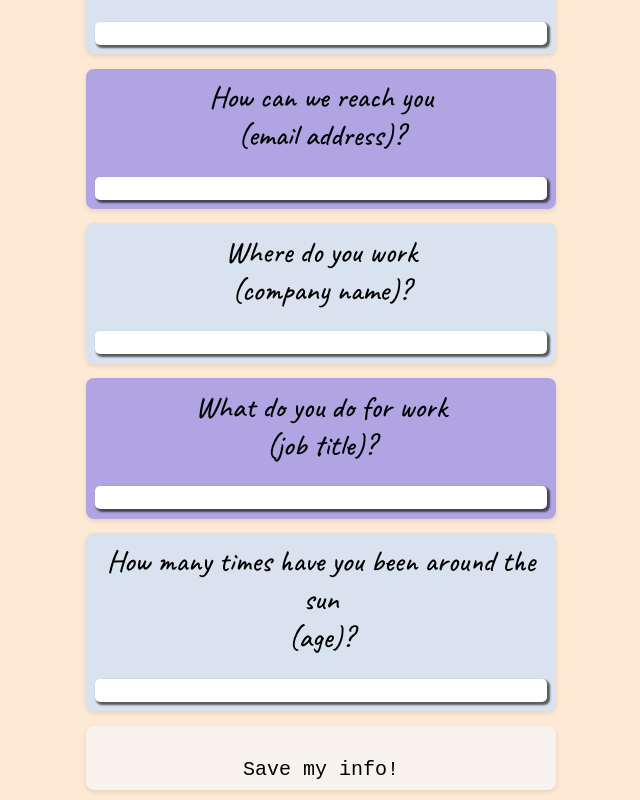
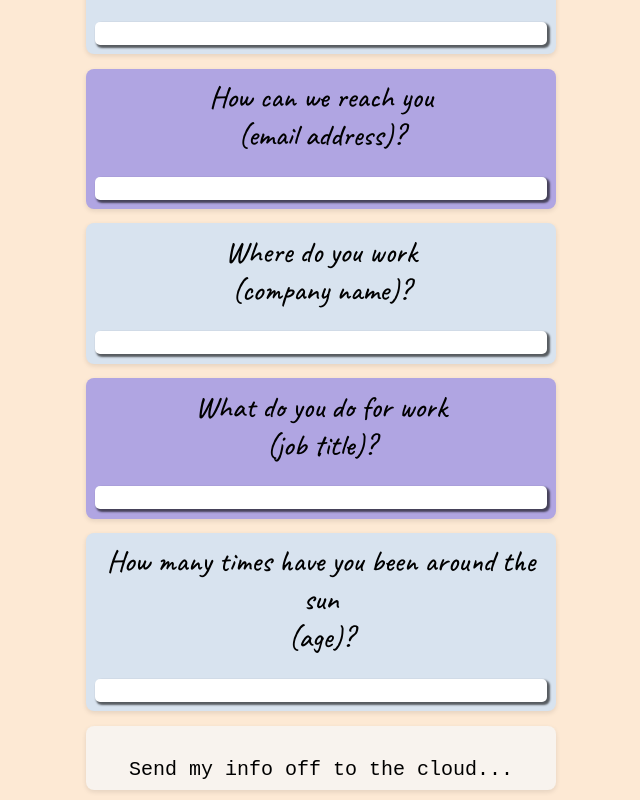
Before and after one commit to dEhiN/SD-Training-Master, a React (Vite) app in the folder local/canadian-business-college/full-stack-web-application/Module7_MEAN_Stack/assignments/1/code/assignment_one/: page /userinfoform in a window 1280 px wide. Shown: the part 355-1155 px from the top of the page, without its empty margins (319-959 px from the left). Built offline with nearby package versions, Linux system fonts and the light colour scheme; the HTML template or start-up script is replaced by a standard one; a web font is replaced by a local one.

Commit message:
Adjusted the wording of the submit button for the form

```diff
--- a/local/canadian-business-college/full-stack-web-application/Module7_MEAN_Stack/assignments/1/code/assignment_one/src/pages/UserInfoFormPage.jsx
+++ b/local/canadian-business-college/full-stack-web-application/Module7_MEAN_Stack/assignments/1/code/assignment_one/src/pages/UserInfoFormPage.jsx
@@ -130,7 +130,7 @@ function UserInfoFormPage() {
 				<WelcomeCard wcVersion={1}>
 					<FormInputElement
 						inputType="submit"
-						inputValue={"Save my info!"}
+						inputValue={"Send my info off to the cloud..."}
 						submitFunction={sendData}
 					/>
 				</WelcomeCard>
```
